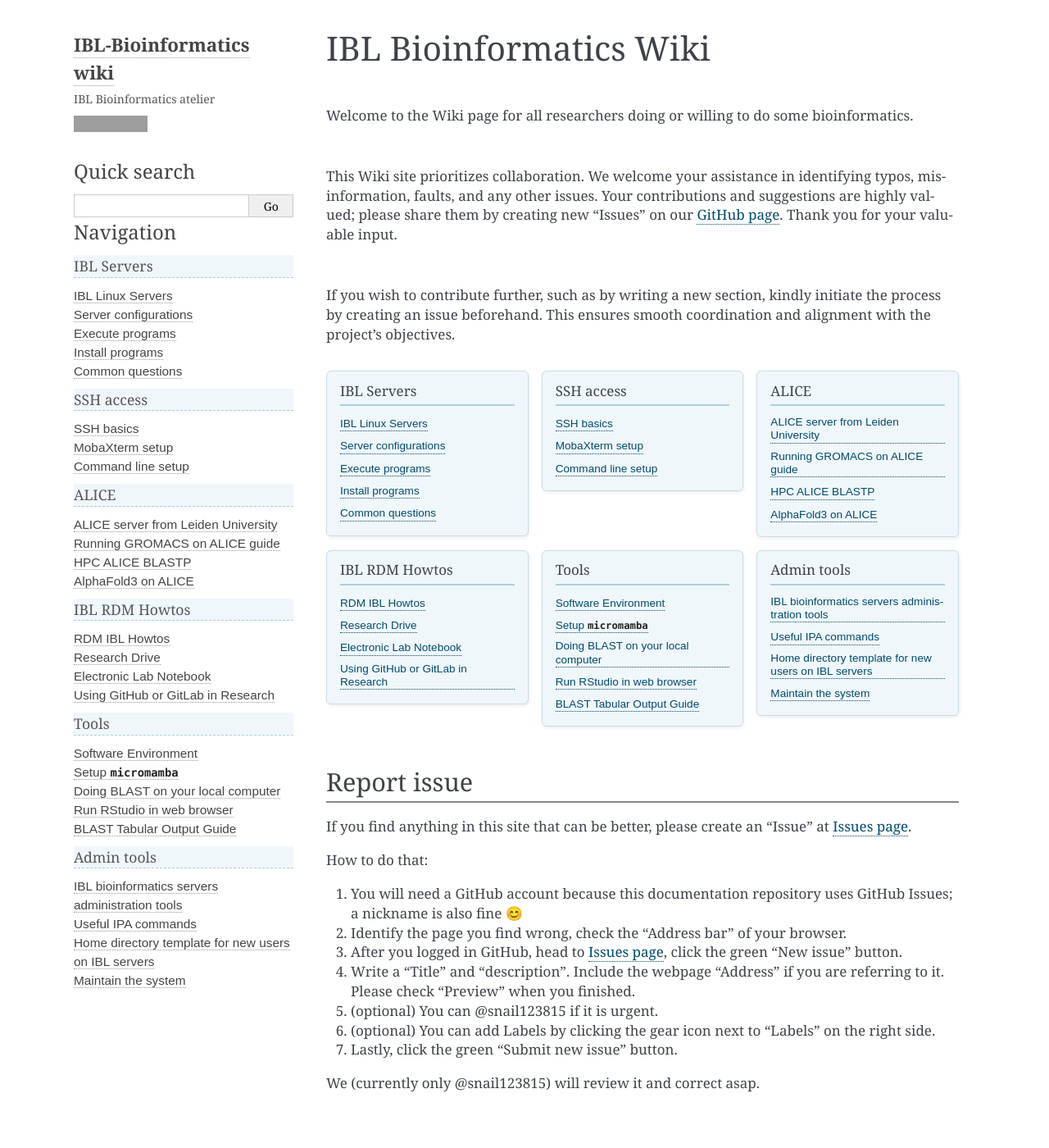
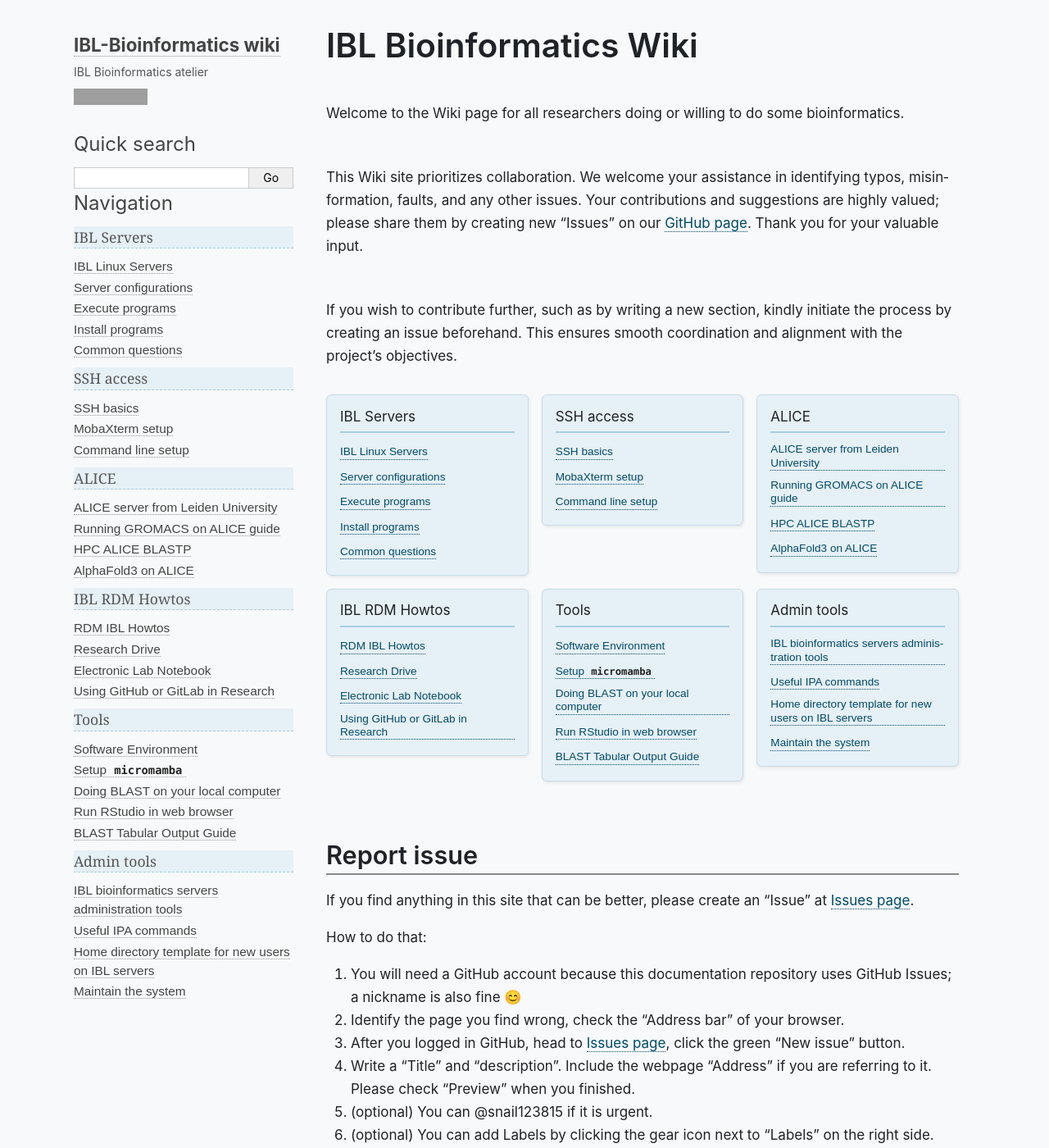
Before and after one commit to IBL-bioinfo/IBL-bioinformatics-wiki, a Sphinx documentation site: the page built from docs/source/index.md, in a window 1280 px wide and 1400 px high. Shown: the whole window at 82% size. Built offline with Sphinx 7.4.7, drawn with Linux system fonts in a browser that asks for light colours; grey boxes are pictures that could not be loaded.

Commit message:
Refresh docs typography for readability on non-retina 1080p screens
Alabaster's defaults (Georgia body font, #3E4349 body text) were tuned for
a different era of displays and read thin and muddy on typical Windows
1080p monitors. This applies a system sans-serif stack (Segoe UI Variable
Text on Windows 11, degrading gracefully through classic Segoe UI, San
Francisco on macOS, and Roboto on Android), a darker GitHub-matched body
text color, a softened off-white page background, and a rebalanced light
blue accent so callouts and cards keep their contrast against the new
background. Also fixes the mobile/narrow sidebar, which previously used
Alabaster's default flat dark grey with poor contrast against the rest of
the site's light theme.

```diff
--- a/docs/source/_static/custom.css
+++ b/docs/source/_static/custom.css
@@ -5,16 +5,84 @@ li > p {
     margin-bottom: 0.2em;
 }
 
-/* Underlines for h2 and h3, with visual distinction between levels. */
+/* Reading rhythm: Alabaster's default line-height reads cramped at body_font_size
+   17px on non-retina 1080p screens. color-scheme: light opts out of
+   browser/OS auto-dark-mode heuristics (e.g. Edge's "Auto dark mode for web
+   content"), which otherwise inconsistently grey-tint pages that don't
+   declare one; this site is light-only by design. */
+body {
+    line-height: 1.65;
+    text-rendering: optimizeLegibility;
+    color-scheme: light;
+}
+
+div.body p,
+div.body li {
+    line-height: 1.65;
+}
+
+/* Headings: underlines for h2 and h3 (visual distinction between levels), plus
+   tighter line-height and heavier weight now that headings use a sans-serif font. */
+div.body h1,
+div.body h2,
+div.body h3,
+div.body h4,
+div.body h5,
+div.body h6 {
+    line-height: 1.25;
+    font-weight: 600;
+}
+
 div.body h2 {
     border-bottom: 2px solid #888888;
     padding-bottom: 0.2rem;
+    margin-top: 1.8em;
 }
 
 div.body h3 {
     border-bottom: 1.5px solid #b6b6b6;
     padding-bottom: 0.15rem;
     width: fit-content;
+    margin-top: 1.5em;
+}
+
+/* Code blocks and inline code, sized down to match code_font_family/code_font_size
+   in conf.py. */
+div.highlight pre,
+pre {
+    line-height: 1.5;
+    padding: 0.7em 0.9em;
+    border-radius: 6px;
+    overflow-x: auto;
+}
+
+code.literal {
+    padding: 0.1em 0.35em;
+    border-radius: 4px;
+}
+
+/* Wide tables (e.g. BLAST outfmt pages) scroll horizontally instead of
+   overflowing or squeezing columns unreadably. */
+div.body table.docutils {
+    display: block;
+    overflow-x: auto;
+}
+
+div.body table.docutils th,
+div.body table.docutils td {
+    padding: 0.4em 0.8em;
+}
+
+div.admonition {
+    border-radius: 6px;
+}
+
+div.body a {
+    text-underline-offset: 2px;
+}
+
+::selection {
+    background: #cde3f5;
 }
 
 /* Alabaster uses page_width as the @media max-width breakpoint. Using
@@ -47,7 +115,9 @@ section#ibl-bioinformatics-wiki > .toctree-wrapper {
     border: 1px solid #c8dce8;
     border-radius: 6px;
     padding: 0.7rem 1rem 0.8rem;
-    background: #f0f7fb;
+    /* #e6f0f7, not the original #f0f7fb: that tint was calibrated against a
+       pure white page and washes out against base_bg's #F8F9FA (conf.py). */
+    background: #e6f0f7;
     box-shadow: 1px 2px 4px rgba(0, 0, 0, 0.07);
 }
 
--- a/docs/source/_static/sidebar.css
+++ b/docs/source/_static/sidebar.css
@@ -1,5 +1,7 @@
+/* #E6F0F7 (not the original #f0f7fb): that tint was calibrated against a pure
+   white page and washes out against base_bg's #F8F9FA (conf.py). */
 div.sphinxsidebar p.caption {
-    background-color: #f0f7fb;
+    background-color: #e6f0f7;
     border-bottom: 0.1rem;
     border-bottom-color: #a8cfe0;
     border-bottom-style: dashed;
@@ -13,6 +15,10 @@ div.sphinxsidebar p.caption .caption-text {
 div.sphinxsidebar li.toctree-l1 {
     font-family: sans-serif;
     font-size: 0.8rem;
+}
+
+div.sphinxsidebar ul li {
+    margin: 0.2em 0;
 }
 
 h1.logo {
@@ -36,10 +42,22 @@ li.toctree-l1.current > ul > li.current {
     order: 100;
 }
 
-/* On mobile, the sidebar background becomes dark (#333) with white text.
-   Remove the light-blue caption background so white text stays readable. */
+/* On mobile, the sidebar becomes a light blue block above the body text
+   (narrow_sidebar_bg in conf.py). Alabaster's own narrow-width CSS hardcodes
+   h3/h4/p text (including p.caption) to the theme's base_bg color (white) on the
+   assumption that the narrow sidebar is dark, which would make that text
+   invisible here, so it needs re-darkening. A border + shadow at the bottom
+   marks a clear boundary against the body content that follows. */
 @media screen and (max-width: 48rem) {
-    div.sphinxsidebar p.caption {
-        background-color: transparent;
+    div.sphinxsidebar h3,
+    div.sphinxsidebar h4,
+    div.sphinxsidebar p,
+    div.sphinxsidebar h3 a {
+        color: #3e4349;
+    }
+
+    div.sphinxsidebar {
+        border-bottom: 3px solid #a8cfe0;
+        box-shadow: 0 4px 8px -4px rgba(0, 0, 0, 0.2);
     }
 }
--- a/docs/source/conf.py
+++ b/docs/source/conf.py
@@ -52,6 +52,38 @@ html_theme_options = {
     "sidebar_collapse": True,
     "sidebar_width": "18rem",  # has to be fixed
     "page_width": "48rem",  # controls mobile breakpoint; actual max-width is overridden to min(70rem,95%) in custom.css
+    # System sans-serif stack instead of Alabaster's serif default (Georgia), which
+    # renders muddy on non-retina 1080p screens. 'Segoe UI Variable Text' is
+    # Windows 11's Fluent-era refinement of Segoe UI; it degrades gracefully to
+    # classic 'Segoe UI' on Windows 10 and other platforms.
+    "font_family": "-apple-system, BlinkMacSystemFont, 'Segoe UI Variable Text', "
+    "'Segoe UI', Roboto, 'Helvetica Neue', Arial, 'Noto Sans', sans-serif",
+    "head_font_family": "-apple-system, BlinkMacSystemFont, 'Segoe UI Variable Text', "
+    "'Segoe UI', Roboto, 'Helvetica Neue', Arial, 'Noto Sans', sans-serif",
+    "code_font_family": "'Cascadia Code', 'JetBrains Mono', Consolas, Menlo, "
+    "'DejaVu Sans Mono', monospace",
+    # Alabaster's default body_text (#3E4349) is a light grey that reads thin at
+    # regular weight on non-retina Windows screens; headings inherit this color
+    # too since they have no color rule of their own, so darkening it here fixes
+    # both. Using GitHub's docs body text color rather than an arbitrary pick.
+    "body_text": "#1F2328",
+    # Slightly off-white page background (Bootstrap/GitHub's "light" token)
+    # instead of pure #fff, to soften the glare of near-black text on a fully
+    # white page. Kept clearly lighter than admonitions' #EEE (gray_2) fill so
+    # callout boxes stay visually distinct. body_bg inherits this
+    # automatically (Alabaster falls back to base_bg when body_bg is unset).
+    "base_bg": "#F8F9FA",
+    # Mobile/narrow sidebar: light blue tint matching the desktop caption accent
+    # instead of Alabaster's default flat dark grey (#333), so the nav panel stays
+    # visually consistent with the rest of the site. See sidebar.css for the
+    # separator that keeps this panel distinguishable from the body text below it.
+    # Darkened from the original #f0f7fb: that value was tuned against a pure
+    # white page background, and reads as barely-there now that base_bg is
+    # #F8F9FA (the accent's gap versus the page bg shrank to ~32% of its
+    # original size). #E6F0F7 restores roughly the original visual weight.
+    "narrow_sidebar_bg": "#E6F0F7",
+    "narrow_sidebar_fg": "#3E4349",
+    "narrow_sidebar_link": "#004B6B",
 }
 # https://alabaster.readthedocs.io/en/latest/customization.html
 html_favicon = "_static/images/ibl.png"
```
